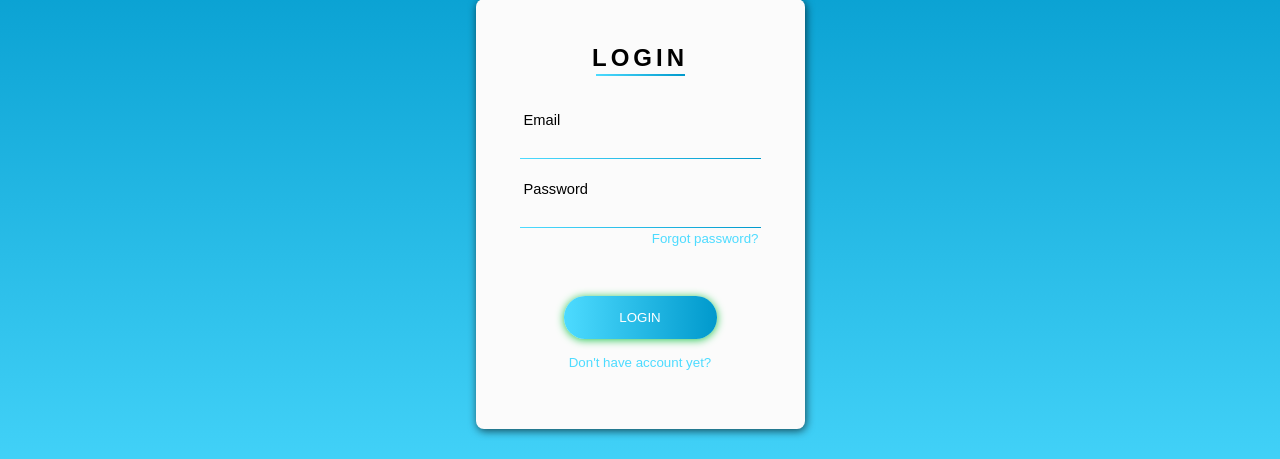
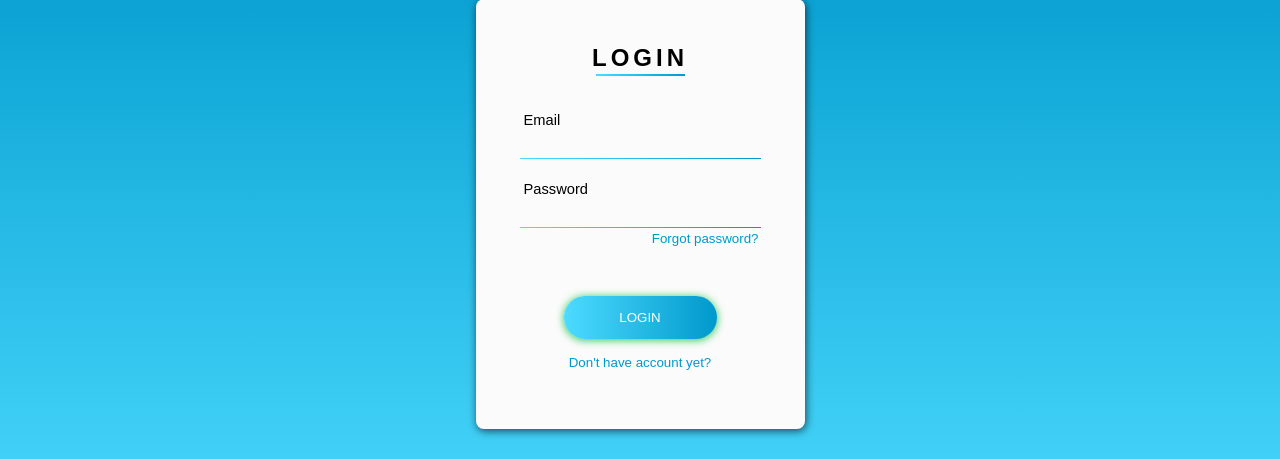
Before and after one commit to AhmadHidayatP/AhmadHidayatP.github.io, a PHP site: page / in a window 1280 px wide. Shown: the part 97-556 px from the top of the page. Run offline with PHP 8.4, Linux system fonts and the light colour scheme.

Commit message:
Update style.css

```diff
--- a/style.css
+++ b/style.css
@@ -10,7 +10,7 @@ label {
   font-size: 11pt;
 }
 #forgot-pass {
-  color: #4ddbff;
+  color: #0099cc;
   font-family: "Raleway", sans-serif;
   font-size: 10pt;
   margin-top: 3px;
@@ -35,7 +35,7 @@ label {
   text-align: center;
 }
 #signup {
-  color: #4ddbff;
+  color: #0099cc;
   font-family: "Raleway", sans-serif;
   font-size: 10pt;
   margin-top: 16px;
```
